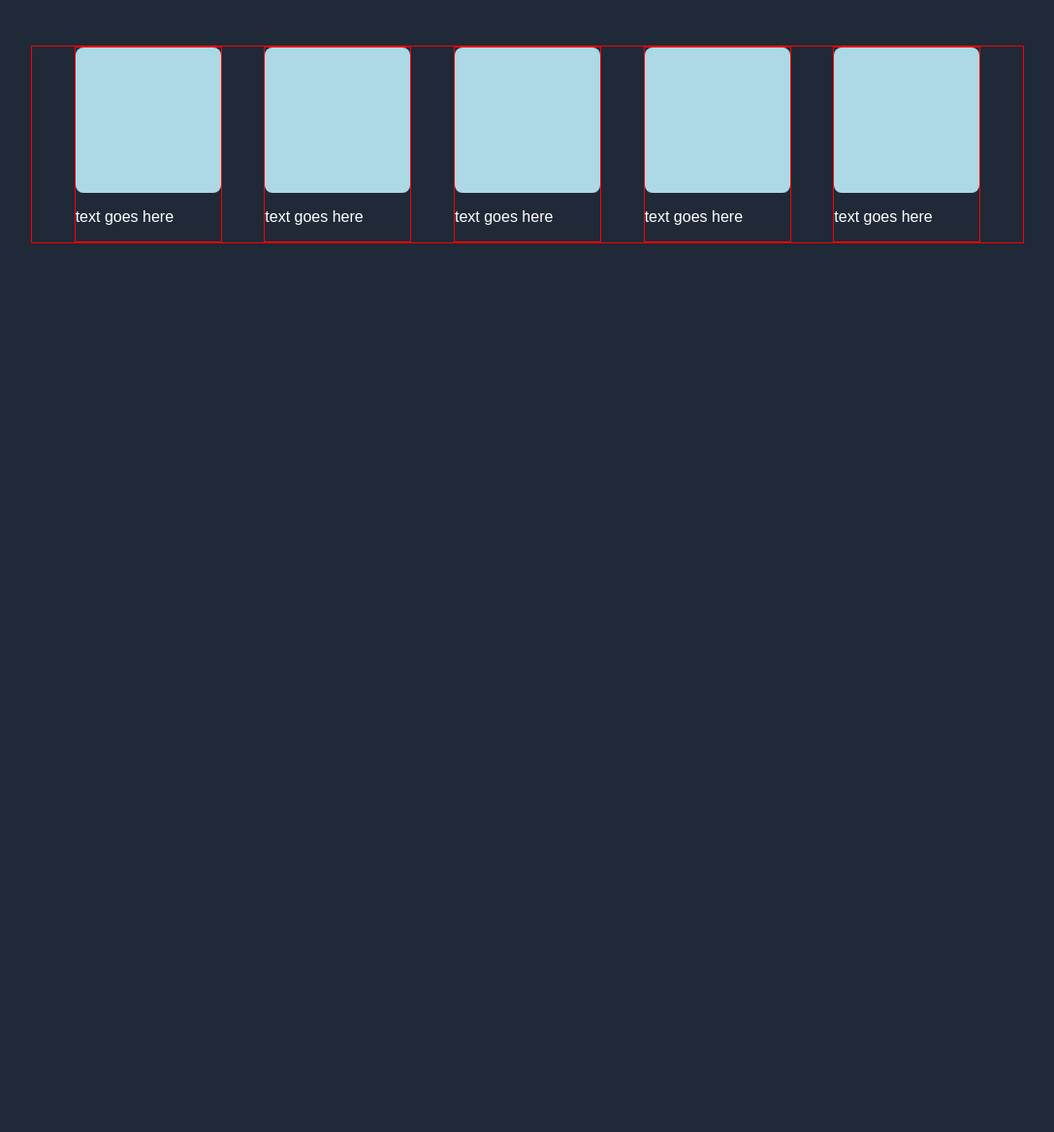
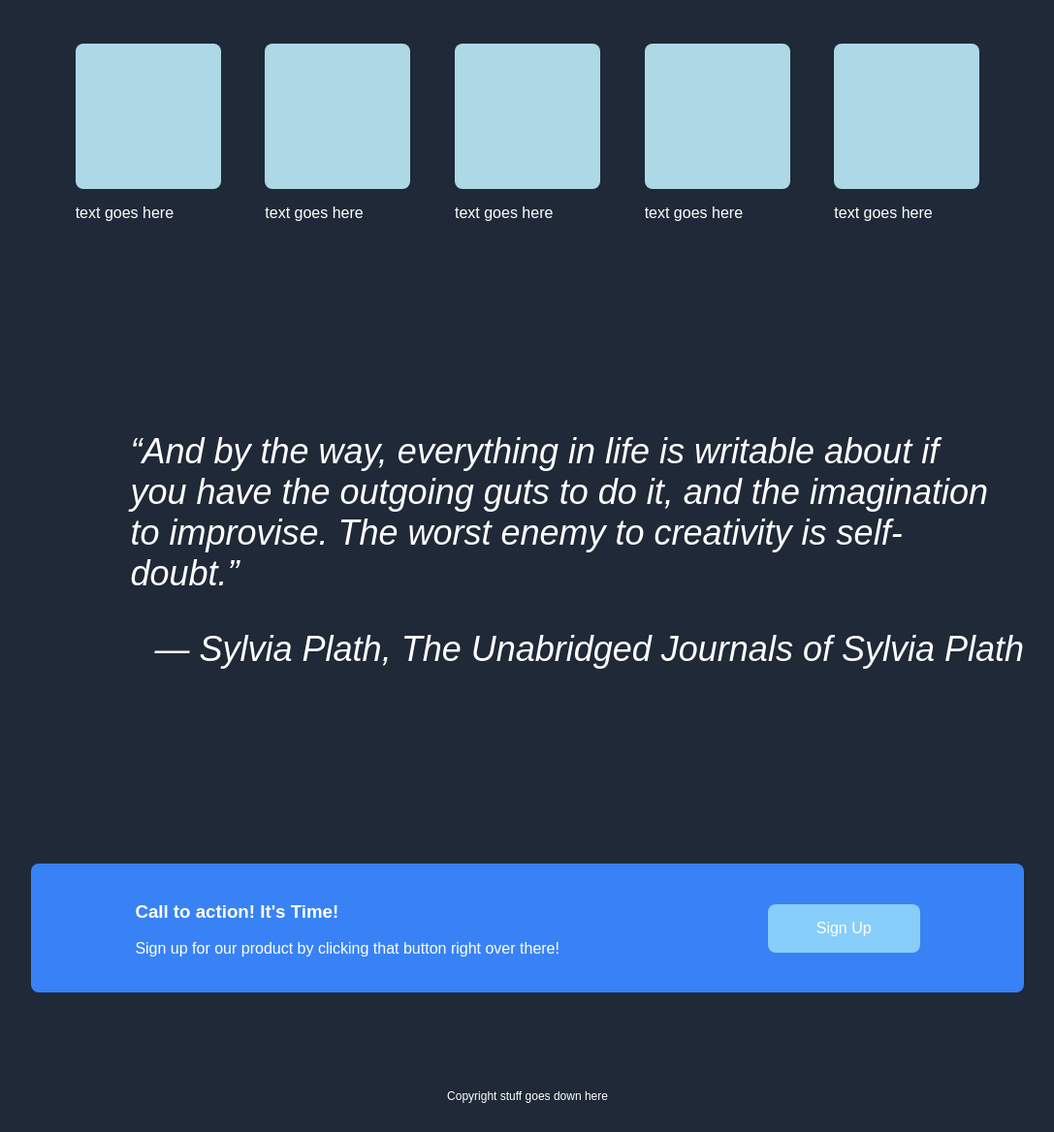
Before and after one commit to cemkar/generic-landing-page, a plain HTML site: page index.html in a window 1280 px wide. Shown: the part 513-1681 px from the top of the page at 97% size, without its empty margins (96-1183 px from the left). Before the commit the page ends 800 px from the top, so only its background shows below. Drawn offline with Linux system fonts and the light colour scheme.

Commit message:
added call to action section and a footer. Besides that, I also changed style.css

```diff
--- a/index.html
+++ b/index.html
@@ -55,8 +55,23 @@
                     </div>
                 </div>
         </section>
+        <section>
+            <p>
+                “And by the way, everything in life is writable about if you have the outgoing guts to do it, and the imagination to
+                improvise. The worst enemy to creativity is self-doubt.”
+            </p>
+            <p>― Sylvia Plath, The Unabridged Journals of Sylvia Plath</p>
+        </section>
+        <section>
+            <div class="call-to-action">
+                <h3>Call to action! It's Time!</h3>
+                <p>Sign up for our product by clicking that button right over there!</p>
+            </div>
+            <button class="sign-up">Sign Up</button>
+        </section>
     </main>
 </body>
 <footer>
+    <p>Copyright stuff goes down here</p>
 </footer>
 </html>
--- a/style.css
+++ b/style.css
@@ -12,7 +12,8 @@
 
 }
 
-/* Navigation */
+
+/* navigation */
 
 header, nav, h2, ul{
     display:flex;
@@ -25,7 +26,7 @@
     display:flex;
     justify-content:space-between;
     margin-top:75px;
-    border:red 1px solid;
+
 }
 
 section:nth-child(1) > div:nth-child(1){
@@ -43,7 +44,7 @@
 
 section:nth-child(1) > div > h1 {
     font-size:36px;
-    border:red 1px solid;
+
 
 }
 
@@ -51,14 +52,15 @@
     font-size:16px;
     padding-top:5px;
     padding-bottom:5px;
-    padding-left:20px;
-    padding-right:20px;
+    padding-left:25px;
+    padding-right:25px;
     border:0px solid;
     background-color:lightskyblue;
     border-radius: 8px;
 }
 
-/* Information */
+
+/* information */
 
 section:nth-child(2) {
     margin-top:75px;
@@ -71,6 +73,7 @@
     font-size:28px;
     margin:0 auto;
     width: 100%;
+    font-weight:bold;
     text-align:center;
 
 }
@@ -79,11 +82,10 @@
     margin-top:50px;
     display:flex;
     justify-content:space-evenly;
-    border:red 1px solid;
 }
 
 section:nth-child(2) > .container > div {
-    border:red 1px solid;
+    /*TODO*/
 }
 
 .placeholder {
@@ -94,3 +96,62 @@
     background-color:lightblue;
 
 }
+
+
+/* testimony */
+
+section:nth-child(3){
+    margin-top:200px;
+    margin-bottom:200px;
+}
+
+section:nth-child(3) > p:nth-child(1) {
+    font-size:36px;
+    font-style: italic;
+    text-align:left;
+    margin-left:10%;
+    margin-right:3%;
+}
+
+section:nth-child(3) > p:nth-child(2) {
+    font-size:36px;
+    font-style: italic;
+    text-align:right;
+
+}
+
+/* call to action */
+
+section:nth-child(4) {
+    display:flex;
+    justify-content: space-around;
+    background-color:#3882F6;
+    border-radius:8px;
+    padding-top:20px;
+    padding-bottom:20px;
+    margin-bottom:100px;
+
+
+}
+
+.call-to-action, .call-to-action > h3, .call-to-action > p {
+    background-color:#3882F6;
+
+}
+
+section:nth-child(4) > button {
+    padding-left:50px;
+    padding-right:50px;
+    height:50px;
+    margin:auto 0;
+}
+
+/* footer */
+
+footer {
+    margin-top:30px;
+    margin-bottom:30px;
+    font-size:12px;
+    text-align:center;
+
+}
```
